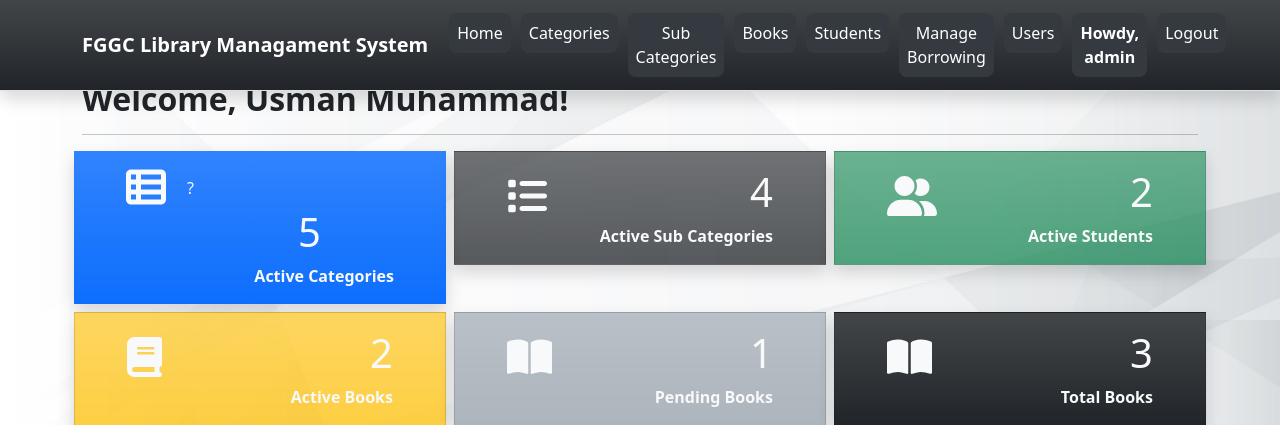
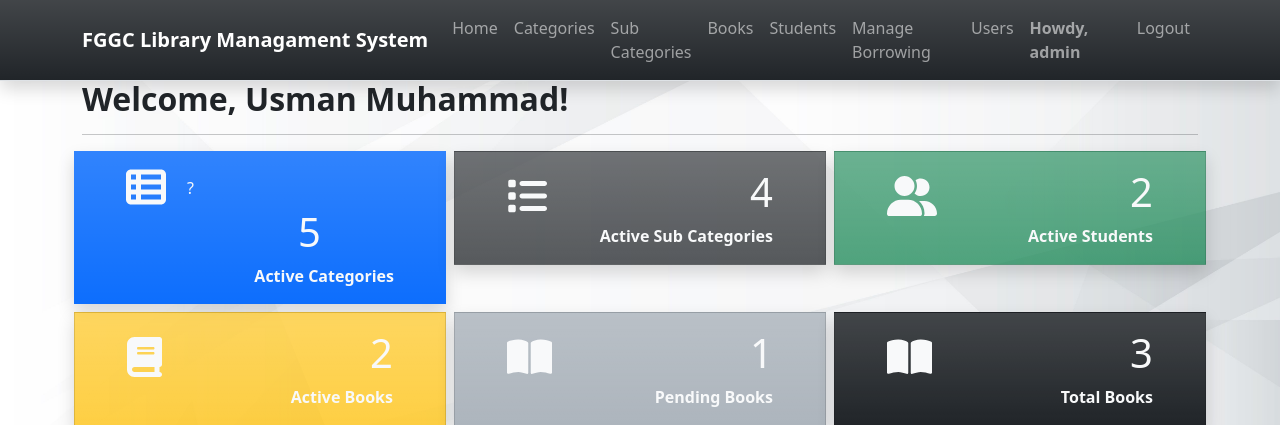
Before and after one commit to Saudii81/django_lms, a Django app: page / in a window 1280 px wide. Shown: the top 425 px of the page. Run offline with Django 4.2, Linux system fonts and the light colour scheme; a user stored in the database is signed in; data comes from the database, SQL or seed files in the repository; parts of the project's set-up code (start-up, migrations or seed data) failed here and were passed over; some libraries are stand-ins or nearby versions.

Commit message:
refactor it

```diff
--- a/lmsApp/templates/topNavigation.html
+++ b/lmsApp/templates/topNavigation.html
@@ -1,56 +1,58 @@
+{% load static %}
+<header>
+    <!-- Intro settings -->
     <style>
-    .nav-box {
-        background: #343a40;  /* dark box */
-        color: white !important;
-        padding: 8px 16px;
-        margin: 5px;
-        border-radius: 8px;
-        transition: 0.3s ease-in-out;
-        text-align: center;
-        font-weight: 500;
+        #intro {
+            /* Margin to fix overlapping fixed navbar */
+            margin-top: 58px;
         }
-    .nav-box:hover {
-        background: #495057;
-        transform: scale(1.05);
+
+        @media (max-width: 991px) {
+            #intro {
+                /* Margin to fix overlapping fixed navbar */
+                margin-top: 45px;
             }
-    .navbar-nav .active .nav-box {
-        background: #0d6efd; /* highlight active link */
+        }
+        #uni_modal .modal-sub-footer{
+            display:none;
         }
     </style>
 
+    <!-- Navbar -->
     <nav class="navbar navbar-expand-lg navbar-dark bg-dark bg-gradient fixed-top shadow border-bottom">
         <div class="container">
-        <!-- Brand -->
-        <a class="navbar-brand" href="./"><b>{{system_name}}</b></a>
-
-        <button class="navbar-toggler" type="button" data-bs-toggle="collapse" data-bs-target="#navbarExample01">
+            <!-- Navbar brand -->
+            <a class="navbar-brand" target="_blank" href="./">
+                {% comment %} <img src="{{ MEDIA_URL }}/default/logo.png" height="16" alt="{{ MEDIA_URL }}" loading="lazy" class="bg-white bg-gradient px-1 py-1" style="margin-top: -3px;" /> {% endcomment %}
+                <b>{{system_name}}</b>
+            </a>
+            <button class="navbar-toggler" type="button" data-bs-toggle="collapse" data-bs-target="#navbarExample01" aria-controls="navbarExample01" aria-expanded="false" aria-label="Toggle navigation">
                 <i class="fas fa-bars"></i>
             </button>
-
             <div class="collapse navbar-collapse" id="navbarExample01">
                 <ul class="navbar-nav me-auto mb-2 mb-lg-0" id="topNav">
                     {% if request.user.is_authenticated %}
                     <li class="nav-item">
-                    <a class="nav-link nav-box" href="{% url 'home-page' %}">Home</a>
+                        <a class="nav-link" aria-current="page" href="{% url 'home-page' %}">Home</a>
                     </li>
                     <li class="nav-item">
-                    <a class="nav-link nav-box" href="{% url 'category-page' %}">Categories</a>
+                        <a class="nav-link" aria-current="page" href="{% url 'category-page' %}">Categories</a>
                     </li>
                     <li class="nav-item">
-                    <a class="nav-link nav-box" href="{% url 'sub_category-page' %}">Sub Categories</a>
+                        <a class="nav-link" aria-current="page" href="{% url 'sub_category-page' %}">Sub Categories</a>
                     </li>
                     <li class="nav-item">
-                    <a class="nav-link nav-box" href="{% url 'book-page' %}">Books</a>
+                        <a class="nav-link" aria-current="page" href="{% url 'book-page' %}">Books</a>
                     </li>
                     <li class="nav-item">
-                    <a class="nav-link nav-box" href="{% url 'student-page' %}">Students</a>
+                        <a class="nav-link" aria-current="page" href="{% url 'student-page' %}">Students</a>
                     </li>
                     <li class="nav-item">
-                    <a class="nav-link nav-box" href="{% url 'borrow-page' %}">Manage Borrowing</a>
+                        <a class="nav-link" aria-current="page" href="{% url 'borrow-page' %}">Manage Borrowing</a>
                     </li>
                     {% if request.user.is_superuser %}
                     <li class="nav-item">
-                    <a class="nav-link nav-box" href="{% url 'user-page' %}">Users</a>
+                        <a class="nav-link" aria-current="page" href="{% url 'user-page' %}">Users</a>
                     </li>
                     {% endif %}
                     {% endif %}
@@ -59,17 +61,38 @@
                 <ul class="navbar-nav d-flex flex-row">
                     {% if user.id %}
                     <li class="nav-item">
-                    <a class="nav-link nav-box" href="{% url 'profile-page' %}"><b>Howdy, {{user.username}}</b></a>
+                        <a class="nav-link"  href="{% url 'profile-page' %}"><b>Howdy, {{user.username}}</b></a>
                     </li>
                     <li class="nav-item">
-                    <a class="nav-link nav-box" href="{% url 'logout' %}">Logout</a>
+                        <a class="nav-link" aria-current="page" href="{% url 'logout' %}">Logout</a>
                     </li>
                     {% else %}
                     <li class="nav-item">
-                    <a class="nav-link nav-box" href="{% url 'login-page' %}">Login</a>
+                        <a class="nav-link" aria-current="page" href="{% url 'login-page' %}">Login</a>
                     </li>
                     {% endif %}
                 </ul>
             </div>
         </div>
     </nav>
+    <!-- Navbar -->
+
+    <!-- Jumbotron -->
+    {% comment %} <div id="intro" class="pt-2 text-center bg-light"> {% endcomment %}
+        <!-- <h1 class="mb-3 h2">Learn Bootstrap 5 with MDB</h1>
+        <p class="mb-3">Best & free guide of responsive web design</p>
+        <a class="btn btn-primary m-2" href="https://www.youtube.com/watch?v=c9B4TPnak1A" role="button" rel="nofollow" target="_blank">Start tutorial</a>
+        <a class="btn btn-primary m-2" href="https://mdbootstrap.com/docs/standard/" target="_blank" role="button">Download MDB UI KIT</a> -->
+    {% comment %} </div> {% endcomment %}
+    <!-- Jumbotron -->
+</header>
+<script>
+    $(function() {
+        $('#topNav .nav-link').each(function() {
+            var current = '{{ request.get_full_path | urlencode }}'
+            if (current == $(this).attr('href')) {
+                $(this).parent().addClass('active')
+            }
+        })
+    })
+</script>
```
Lines whose indentation alone changed are shown as unchanged.
